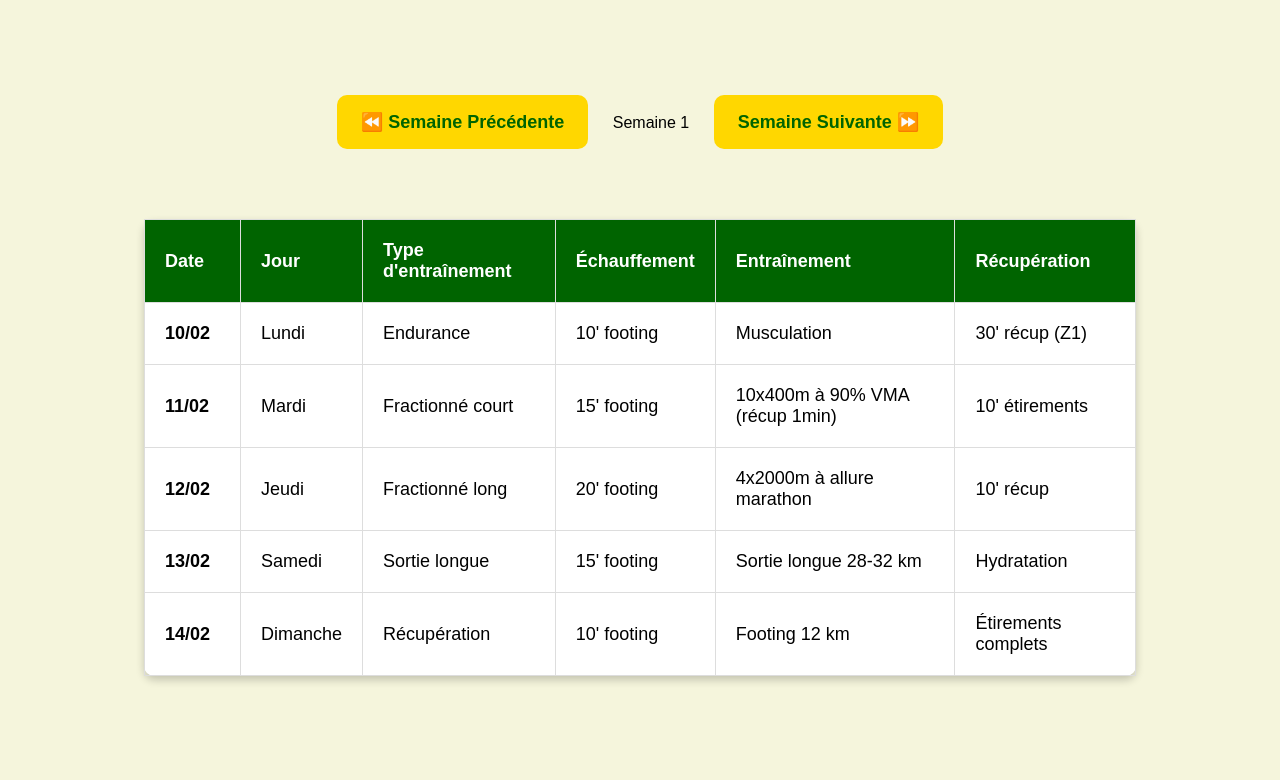
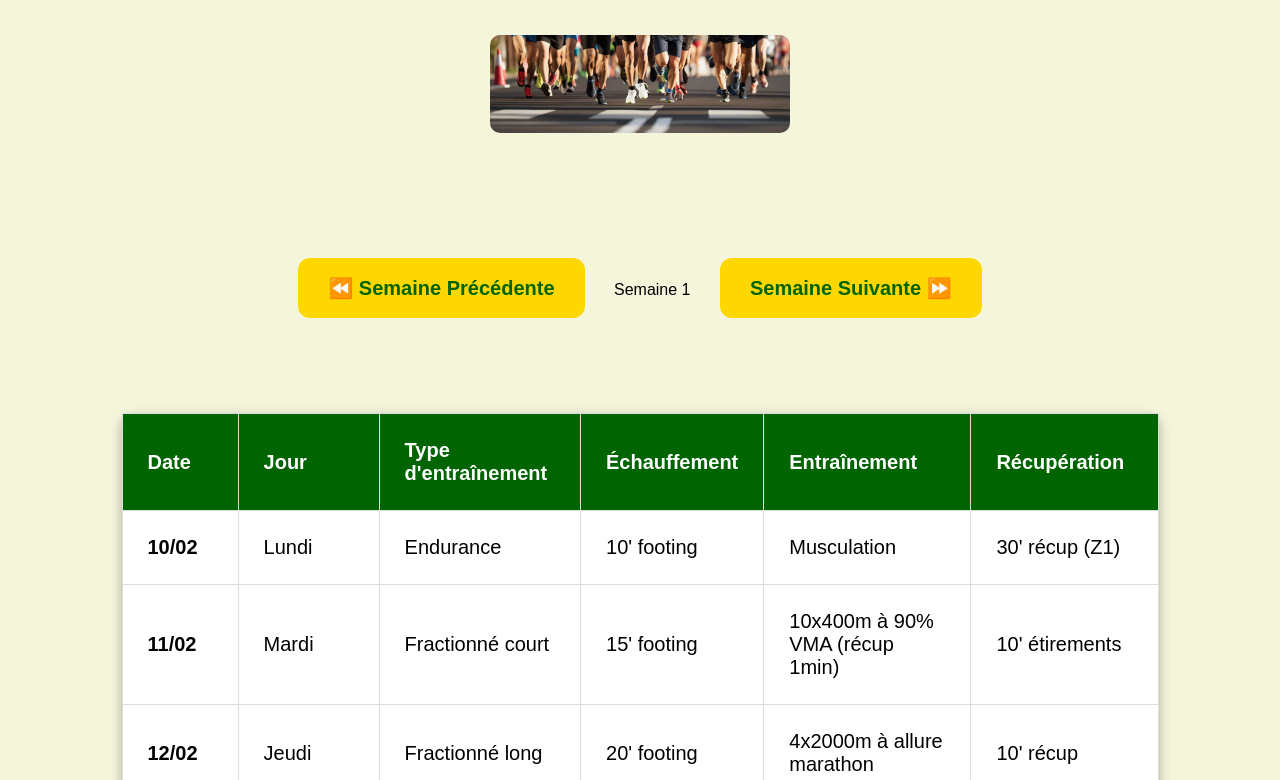
Before and after one commit to pmartins77/RunningPlan, a website built with Vite: page index.html in a window 1280 px wide. Shown: the part 133-913 px from the top of the page. Before the commit the page ends 869 px from the top, so only its background shows below. Built offline with nearby package versions, Linux system fonts and the light colour scheme.

Commit message:
Add files via upload

```diff
--- a/styles.css
+++ b/styles.css
@@ -1,7 +1,7 @@
 body {
     font-family: Arial, sans-serif;
     margin: 0;
-    padding: 20px;
+    padding: 30px;
     background-color: #f5f5dc; /* Fond beige clair */
     text-align: center;
 }
@@ -9,41 +9,42 @@ body {
 h1 {
     color: #006400; /* Vert foncé */
     text-align: center;
-    margin-bottom: 40px; /* Plus d'espace sous le titre */
+    margin-bottom: 60px; /* Plus d'espace sous le titre */
 }
 
 .container {
     display: flex;
-    justify-content: space-between;
+    justify-content: center;
     align-items: center;
+    flex-direction: column;
     padding: 20px;
-    margin-bottom: 50px; /* Plus d'espace sous l'image */
+    margin-bottom: 80px; /* Maximum d'espace sous l'image */
 }
 
 img {
-    width: 250px;
+    width: 300px;
     height: auto;
     border-radius: 10px;
 }
 
 nav {
-    margin-bottom: 50px; /* Encore plus d'espace entre la navigation et le tableau */
+    margin-bottom: 70px; /* Maximum d'espace entre la navigation et le tableau */
 }
 
 #training-table {
-    width: 80%;
+    width: 85%;
     border-collapse: collapse;
-    margin: 40px auto; /* Plus d'espace autour du tableau */
+    margin: 50px auto; /* Encore plus d'espace autour du tableau */
     background-color: white;
-    box-shadow: 0px 4px 8px rgba(0, 0, 0, 0.2);
-    border-radius: 10px;
+    box-shadow: 0px 4px 12px rgba(0, 0, 0, 0.3);
+    border-radius: 12px;
 }
 
 #training-table th, #training-table td {
     border: 1px solid #ddd;
-    padding: 20px; /* Augmenter l'espace dans chaque cellule */
+    padding: 25px; /* Espacement maximal dans chaque cellule */
     text-align: left;
-    font-size: 18px; /* Texte plus lisible */
+    font-size: 20px; /* Texte plus grand pour meilleure lisibilité */
 }
 
 #training-table th {
@@ -52,20 +53,20 @@ nav {
 }
 
 #training-table td:first-child {
-    padding-right: 30px; /* Ajouter un grand espace entre la date et le jour */
+    padding-right: 40px; /* Grand espace entre la date et le jour */
     font-weight: bold;
 }
 
 button {
-    padding: 16px 24px;
-    margin: 20px; /* Plus d'espace entre les boutons */
+    padding: 18px 30px;
+    margin: 25px; /* Encore plus d'espace entre les boutons */
     border: none;
     background-color: #FFD700; /* Jaune doré */
     color: #006400; /* Vert foncé */
-    font-size: 18px;
+    font-size: 20px;
     font-weight: bold;
     cursor: pointer;
-    border-radius: 10px;
+    border-radius: 12px;
     transition: 0.3s;
 }
 
```
